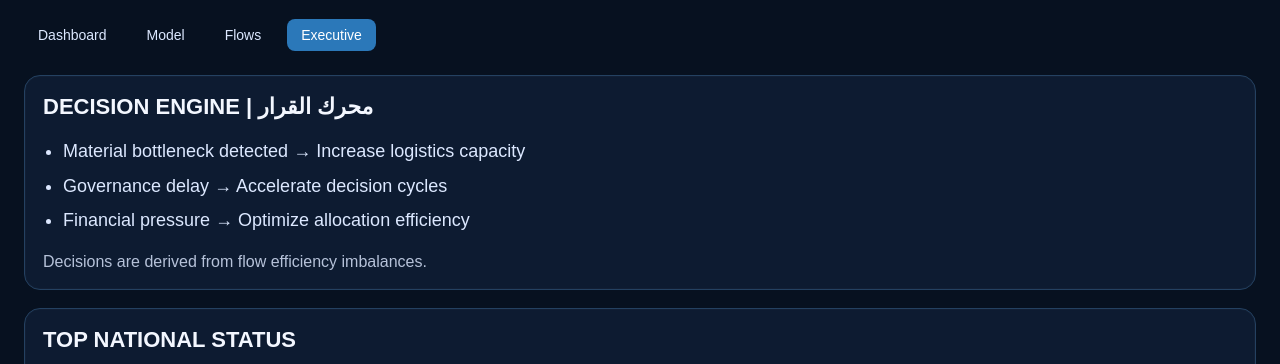
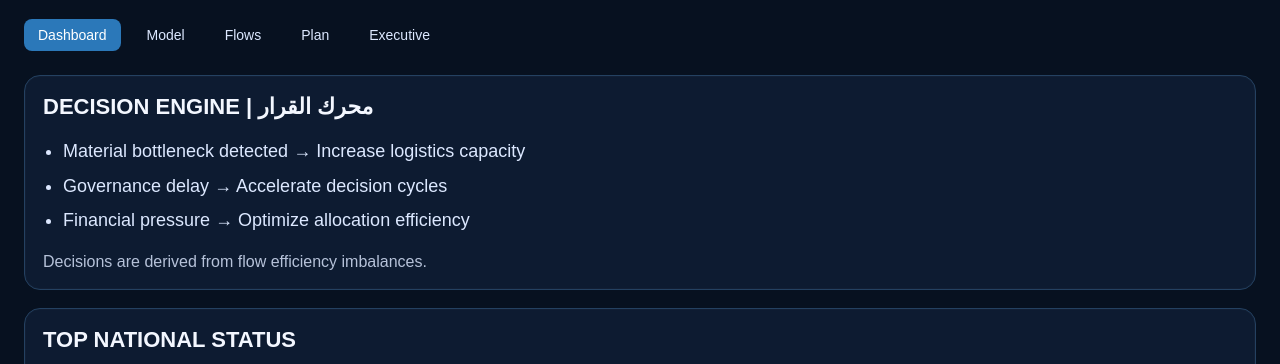
Before and after one commit to abdulaziz-commits/national-flow-system, a plain HTML site: page executive.html in a window 1280 px wide. Shown: the part 123-487 px from the top of the page. Drawn offline with Linux system fonts and the light colour scheme.

Commit message:
Update executive.html

```diff
--- a/executive.html
+++ b/executive.html
@@ -15,11 +15,12 @@
       </div>
 
       <nav class="navbar">
-        <a href="index.html" class="nav-link">Dashboard</a>
-        <a href="model.html" class="nav-link">Model</a>
-        <a href="flows.html" class="nav-link">Flows</a>
-        <a href="executive.html" class="nav-link active">Executive</a>
-      </nav>
+  <a href="index.html" class="nav-link active">Dashboard</a>
+  <a href="model.html" class="nav-link">Model</a>
+  <a href="flows.html" class="nav-link">Flows</a>
+  <a href="plan.html" class="nav-link">Plan</a>
+  <a href="executive.html" class="nav-link">Executive</a>
+</nav>
     </header>
 
     <section class="panel">
```
